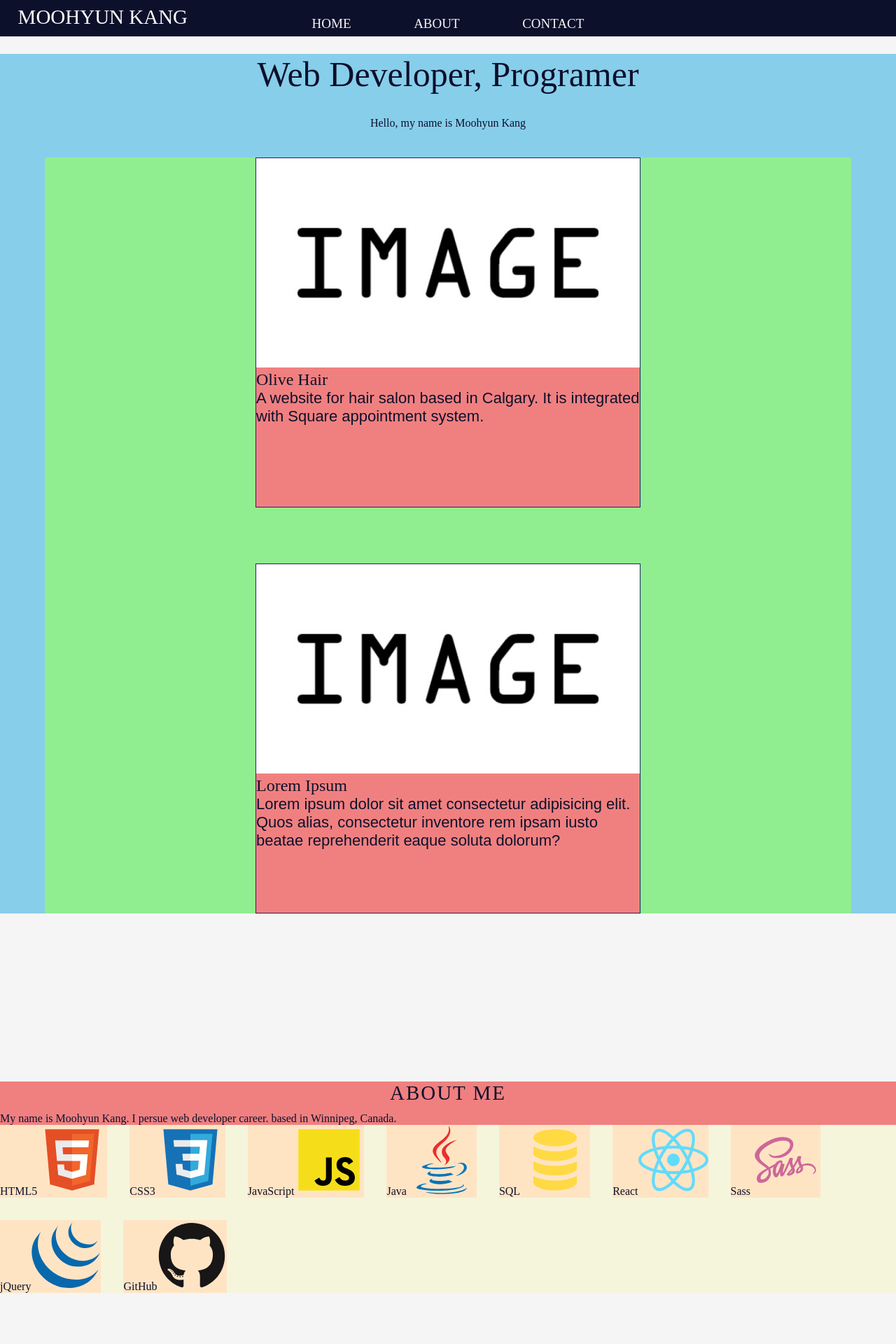
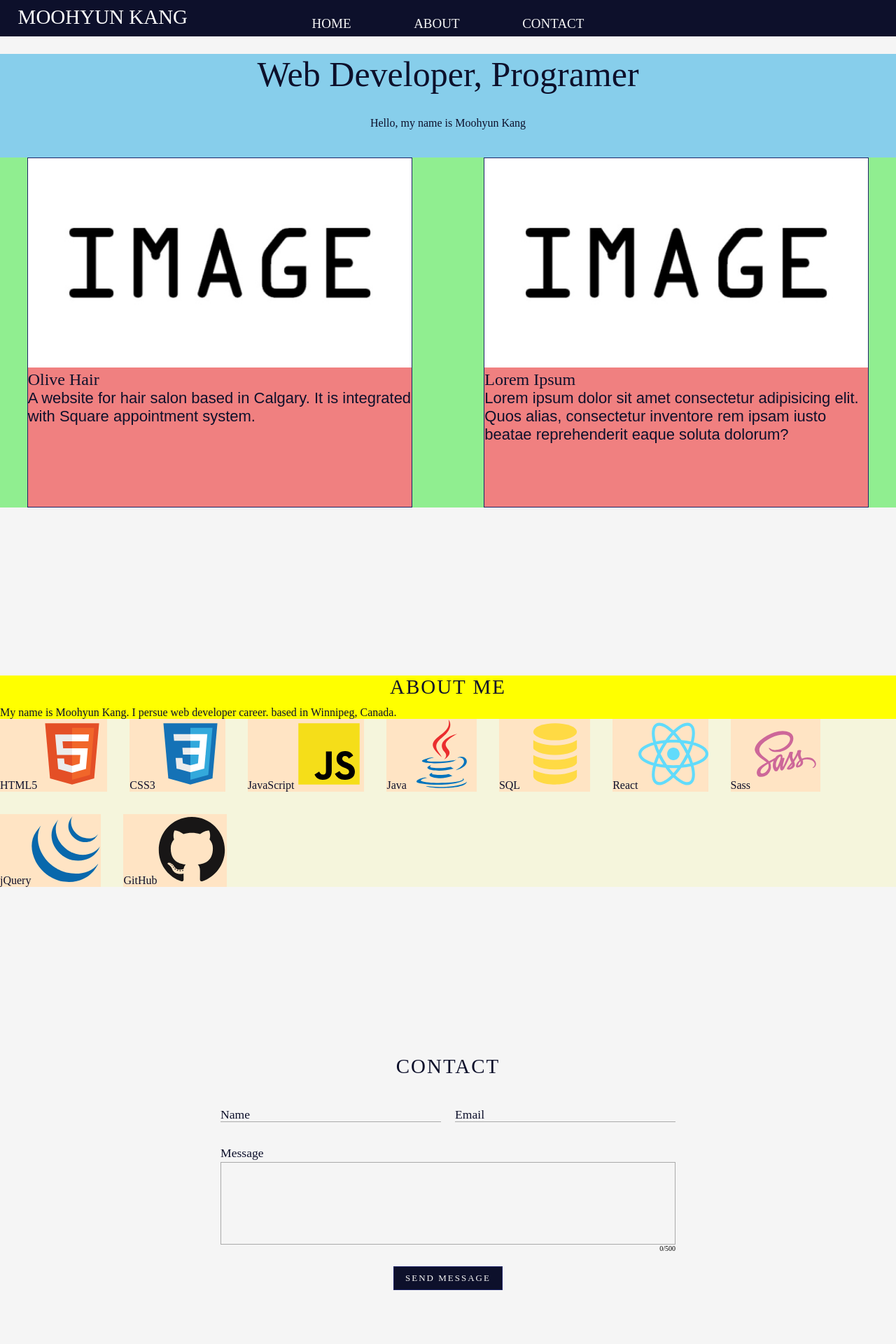
Before and after one commit to moohka/my-portfolio-3.0, a React (Create React App) app: page / in a window 1280 px wide. Shown: the top 1920 px of the page at 70% size. Built offline with nearby package versions, Linux system fonts and the light colour scheme; a web font is replaced by a local one.

Commit message:
mains.scss added

```diff
--- a/src/components/interfaces/ContactForm.jsx
+++ b/src/components/interfaces/ContactForm.jsx
@@ -1,4 +1,4 @@
-import { useEffect, useRef, useState } from "react";
+import { useRef, useState } from "react";
 
 const ContactForm = () => {
   //keeping track of textarea
@@ -7,12 +7,6 @@ const ContactForm = () => {
 
   function remainingInput() {
     setRemaining(textareaRef.current.value.length);
-  }
-
-  //textarea auto-grow
-  function autoGrow() {
-    textareaRef.current.style.height = "auto";
-    textareaRef.current.style.height = textareaRef.current.scrollHeight + "px";
   }
 
   return (
@@ -51,7 +45,7 @@ const ContactForm = () => {
           className="form-input"
           id="form-input-textarea"
           placeholder=" "
-          rows="5"
+          rows="6"
           badinput="false"
           maxLength="500"
           name="message"
--- a/src/components/mains/About.jsx
+++ b/src/components/mains/About.jsx
@@ -8,7 +8,7 @@ const About = () => {
   return (
     <div className="main" id="about" ref={navRefs[1]}>
       <div className="about-me">
-        <h1 className="about-me-h">About me</h1>
+        <h1 className="about-me-h">About Me</h1>
         <p className="about-me-p">
           My name is Moohyun Kang. I persue web developer career. based in
           Winnipeg, Canada.
--- a/src/components/subs/Projects.jsx
+++ b/src/components/subs/Projects.jsx
@@ -1,12 +1,6 @@
 import image from "../../visuals/image.jpg";
 
 const Projects = () => {
-  //1 image
-  //2 title
-  //3 detail
-  //4 built-with (made-at)
-  //5 view live & github
-
   return (
     <div className="sub" id="projects">
       <div className="project-div">
--- a/src/styles/scss/_About.scss
+++ b/src/styles/scss/_About.scss
@@ -1,10 +1,8 @@
 @use "abstracts" as *;
 
 #about {
-  margin-bottom: 30vh;
-
   //dev
-  background-color: lightcoral;
+  background-color: yellow;
 
   & .about-me-h {
     @include main-title;
--- a/src/styles/scss/_App.scss
+++ b/src/styles/scss/_App.scss
@@ -6,16 +6,19 @@
   box-sizing: border-box;
   font-family: "Unna", serif;
 }
+
 code {
   font-family: source-code-pro, Menlo, Monaco, Consolas, "Courier New",
     monospace;
 }
+
 body {
   -webkit-font-smoothing: antialiased;
   -moz-osx-font-smoothing: grayscale;
   background-color: $color-white;
   color: $color-black;
 }
+
 .app {
   position: relative;
   isolation: isolate;
--- a/src/styles/scss/_Contact.scss
+++ b/src/styles/scss/_Contact.scss
@@ -4,7 +4,6 @@
   display: flex;
   flex-direction: column;
   align-items: center;
-  margin-bottom: 30vh;
 
   & .main-title {
     @include main-title;
--- a/src/styles/scss/_ContactForm.scss
+++ b/src/styles/scss/_ContactForm.scss
@@ -3,7 +3,7 @@
 .contact-form {
   background-color: $color-white;
   height: auto;
-  width: 600px;
+  width: 650px;
 
   @include tablet {
     width: 90vw;
--- a/src/styles/scss/_Home.scss
+++ b/src/styles/scss/_Home.scss
@@ -1,7 +1,6 @@
 @use "abstracts" as *;
 
 #home {
-  margin-bottom: 30vh;
   //dev
   background-color: skyblue;
 
@@ -20,9 +19,8 @@
 
 #projects {
   display: grid;
-  grid-template-columns: repeat(auto-fill, minmax(0, 550px));
+  grid-template-columns: repeat(auto-fit, minmax(0, 550px));
   justify-content: space-evenly;
-  margin: 0 5vw;
   gap: 10vh 5vw;
   //dev
   background-color: lightgreen;
--- /dev/null
+++ b/src/styles/scss/_mains.scss
@@ -0,0 +1,14 @@
+@use "abstracts" as *;
+
+.main {
+  margin: auto;
+  margin-bottom: 30vh;
+
+  @include tablet {
+    width: 90vw;
+  }
+
+  @include mobile {
+    margin-bottom: 10vh;
+  }
+}
--- a/src/styles/style.css
+++ b/src/styles/style.css
@@ -1,7 +1,6 @@
 @import url("https://fonts.googleapis.com/css2?family=EB+Garamond&family=Poppins&family=Unna&display=swap");
 #about {
-  margin-bottom: 30vh;
-  background-color: lightcoral;
+  background-color: yellow;
 }
 #about .about-me-h {
   text-align: center;
@@ -60,7 +59,6 @@ body {
   display: flex;
   flex-direction: column;
   align-items: center;
-  margin-bottom: 30vh;
 }
 #contact .main-title {
   text-align: center;
@@ -74,7 +72,7 @@ body {
 .contact-form {
   background-color: whitesmoke;
   height: auto;
-  width: 600px;
+  width: 650px;
 }
 @media only screen and (max-width: 780px) {
   .contact-form {
@@ -296,7 +294,6 @@ footer #copyright-div .footer-copyright {
 }
 
 #home {
-  margin-bottom: 30vh;
   background-color: skyblue;
 }
 #home .intro-title {
@@ -312,9 +309,8 @@ footer #copyright-div .footer-copyright {
 
 #projects {
   display: grid;
-  grid-template-columns: repeat(auto-fill, minmax(0, 550px));
+  grid-template-columns: repeat(auto-fit, minmax(0, 550px));
   justify-content: space-evenly;
-  margin: 0 5vw;
   gap: 10vh 5vw;
   background-color: lightgreen;
 }
@@ -395,6 +391,21 @@ nav.navdown {
   color: white;
 }
 
+.main {
+  margin: auto;
+  margin-bottom: 30vh;
+}
+@media only screen and (max-width: 780px) {
+  .main {
+    width: 90vw;
+  }
+}
+@media only screen and (max-width: 640px) {
+  .main {
+    margin-bottom: 10vh;
+  }
+}
+
 /*
 font-family: 'EB Garamond', serif;
 font-family: 'Poppins', sans-serif;
--- a/src/styles/style.scss
+++ b/src/styles/style.scss
@@ -7,6 +7,8 @@
 @use "./scss/Home";
 @use "./scss/Navbar";
 
+@use "./scss/mains";
+
 @import url("https://fonts.googleapis.com/css2?family=EB+Garamond&family=Poppins&family=Unna&display=swap");
 /*
 font-family: 'EB Garamond', serif;
```
Also changed, not shown: 1 other file (tests, documents, lock files or other folders).
